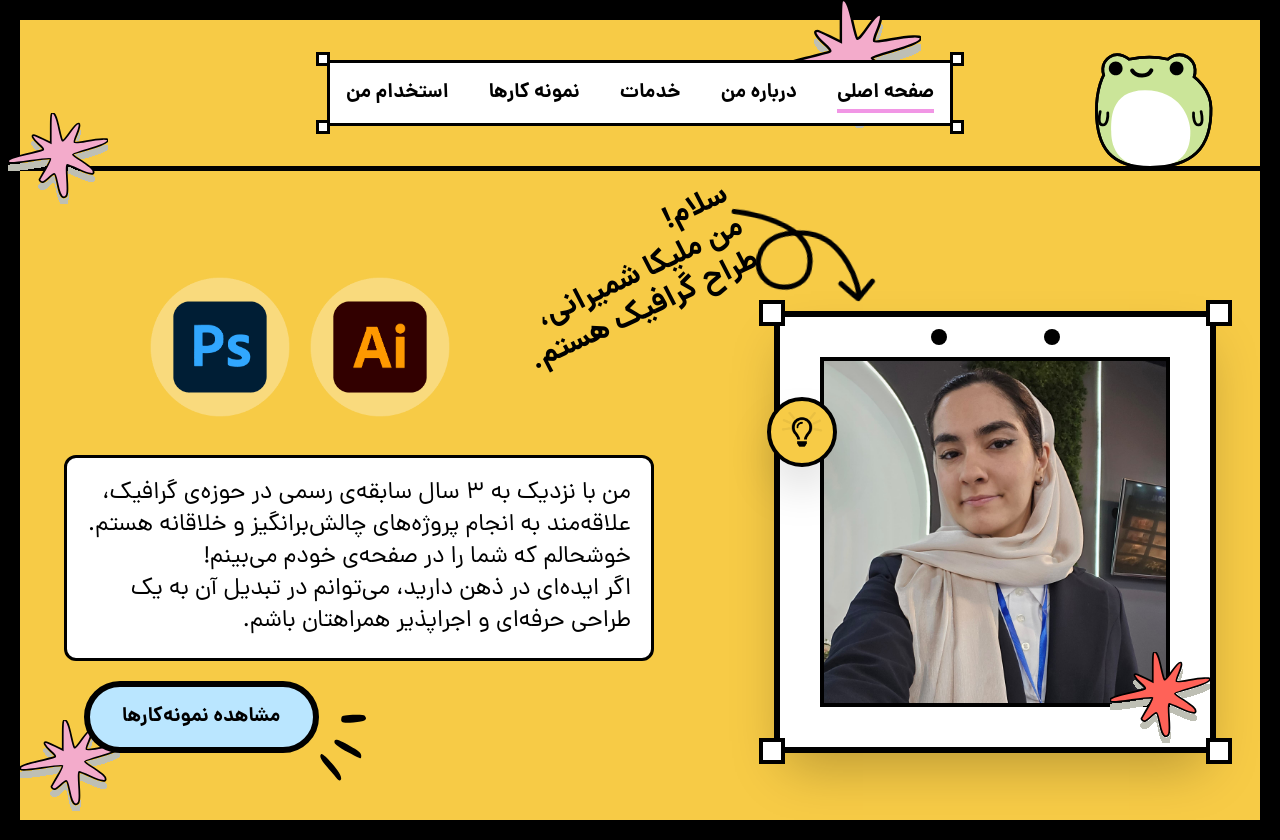
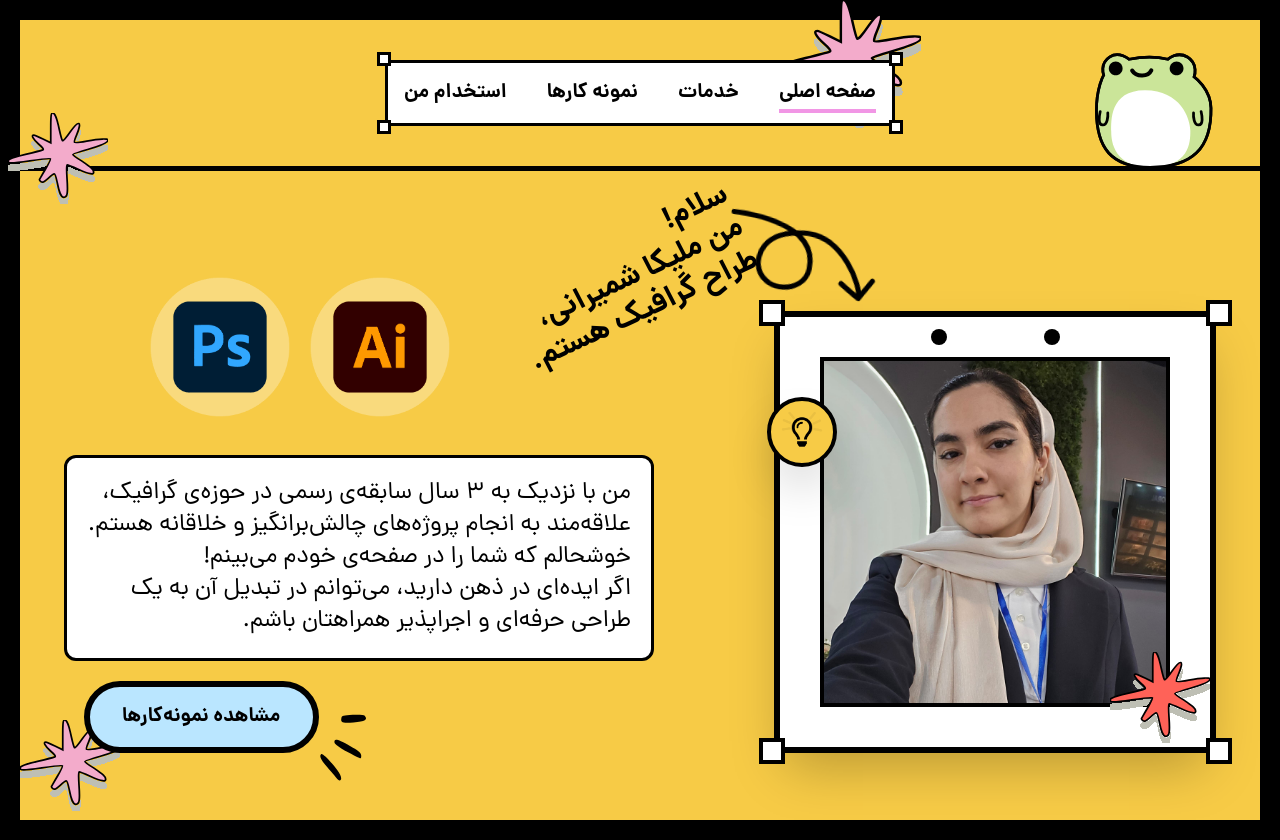
Before and after one commit to Varmanli/portfolio-site, a Next.js app: page / in a window 1280 px wide. Built offline with nearby package versions, Linux system fonts and the light colour scheme.

Commit message:
update nav

```diff
--- a/components/shared/Header.tsx
+++ b/components/shared/Header.tsx
@@ -14,7 +14,7 @@ export function Header() {
           <div className="w-3.5 h-3.5 border-3 border-black bg-white absolute bottom-[-18%] right-[-2.2%]"></div>
           <div className="w-3.5 h-3.5 border-3 border-black bg-white absolute bottom-[-18%] left-[-2.2%]"></div>
           <div className="w-3.5 h-3.5 border-3 border-black bg-white absolute top-[-18%] left-[-2.2%]"></div>
-          <ul className="flex gap-3  lg:gap-10 font-black text-[11.5px] lg:text-xl p-4">
+          <ul className="flex gap-3  lg:gap-10 font-black text-[13.5px] lg:text-xl p-4">
             <li>
               <Link
                 href="/"
@@ -23,16 +23,6 @@ export function Header() {
                 }`}
               >
                 صفحه اصلی
-              </Link>
-            </li>
-            <li>
-              <Link
-                href="/about"
-                className={`${
-                  pathname === "/about" ? "border-b-4 border-[#F196E5]" : ""
-                }`}
-              >
-                درباره من
               </Link>
             </li>
             <li>
```
